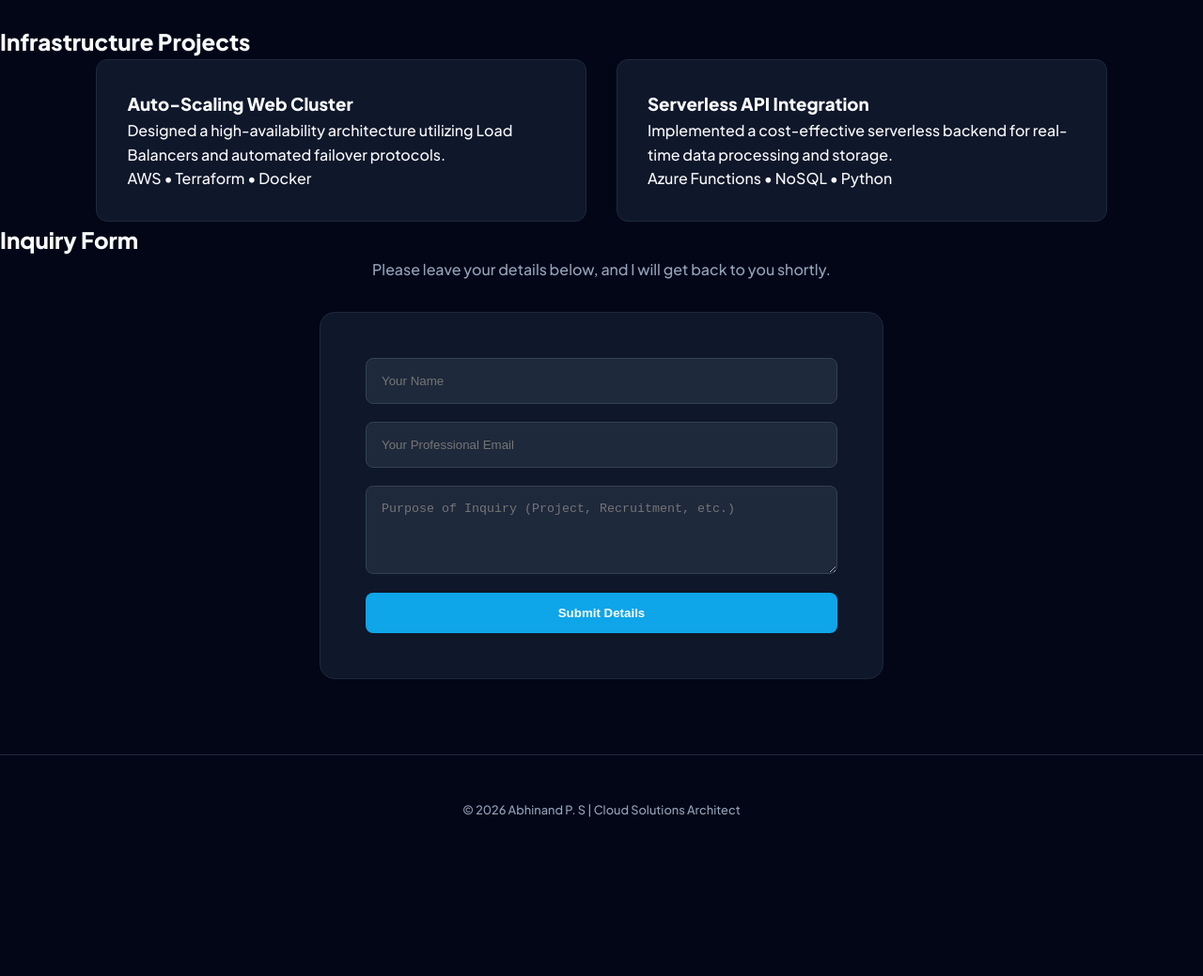
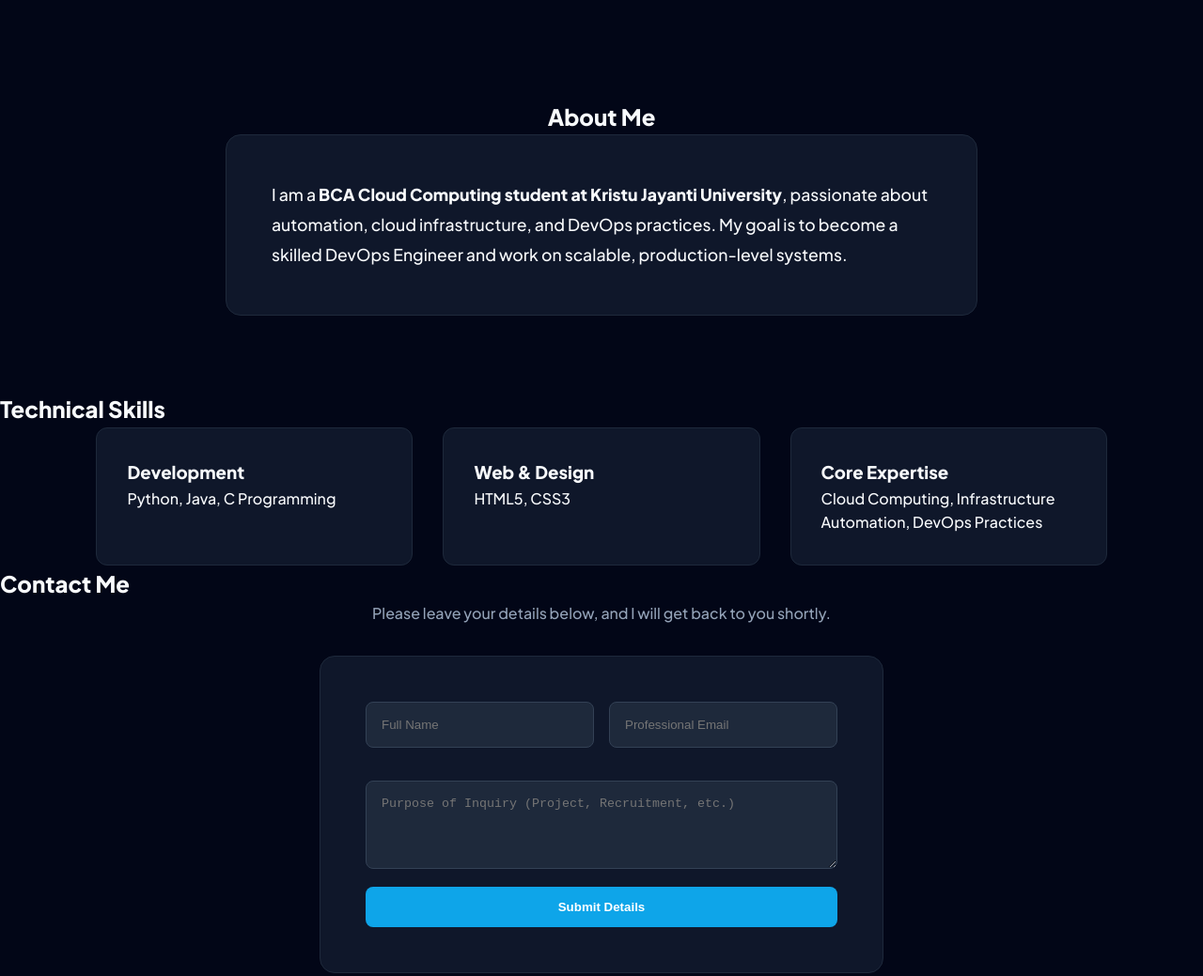
Before and after one commit to Abhinand9364/portfolio, a plain HTML site: page index.html in a window 1280 px wide. Shown: the part 860-1899 px from the top of the page at 94% size. Before the commit the page ends 1780 px from the top, so only its background shows below. Drawn offline with Linux system fonts and the light colour scheme.

Commit message:
Update index.html

```diff
--- a/index.html
+++ b/index.html
@@ -12,9 +12,9 @@
     <nav>
         <div class="logo">APS<span>.</span></div>
         <ul class="nav-links">
-            <li><a href="#home">Cloud Ops</a></li>
-            <li><a href="#projects">Deployments</a></li>
-            <li><a href="#contact" class="btn-contact">Inquiry</a></li>
+            <li><a href="#about">About</a></li>
+            <li><a href="#skills">Skills</a></li>
+            <li><a href="#contact" class="btn-contact">Contact Me</a></li>
         </ul>
     </nav>
 
@@ -24,40 +24,55 @@
             <h1>Abhinand P. S</h1>
             <p class="tagline">Cloud Professional</p>
             <p class="description">Specializing in architecting resilient, scalable cloud environments and automated CI/CD pipelines.</p>
-            <div class="hero-btns" style="margin-top: 60px;">
-                <a href="#projects" class="btn-primary">View Deployments</a>
+            <div class="hero-btns" style="margin-top: 40px;">
+                <a href="#contact" class="btn-primary">Touch Me</a>
             </div>
         </div>
     </header>
 
-    <section id="projects">
-        <h2 class="section-title">Infrastructure Projects</h2>
+    <section id="about" style="padding: 80px 8%; text-align: center;">
+        <h2 class="section-title">About Me</h2>
+        <div class="contact-card" style="max-width: 800px; text-align: left; margin: 0 auto;">
+            <p style="font-size: 1.1rem; color: var(--text-main); line-height: 1.8;">
+                I am a <strong>BCA Cloud Computing student at Kristu Jayanti University</strong>, passionate about automation, cloud infrastructure, and DevOps practices. My goal is to become a skilled DevOps Engineer and work on scalable, production-level systems.
+            </p>
+        </div>
+    </section>
+
+    <section id="skills">
+        <h2 class="section-title">Technical Skills</h2>
         <div class="grid">
             <div class="card reveal">
                 <div class="card-content">
-                    <h3>Auto-Scaling Web Cluster</h3>
-                    <p>Designed a high-availability architecture utilizing Load Balancers and automated failover protocols.</p>
-                    <span class="tech-stack">AWS • Terraform • Docker</span>
+                    <h3>Development</h3>
+                    <p>Python, Java, C Programming</p>
                 </div>
             </div>
             <div class="card reveal">
                 <div class="card-content">
-                    <h3>Serverless API Integration</h3>
-                    <p>Implemented a cost-effective serverless backend for real-time data processing and storage.</p>
-                    <span class="tech-stack">Azure Functions • NoSQL • Python</span>
+                    <h3>Web & Design</h3>
+                    <p>HTML5, CSS3</p>
+                </div>
+            </div>
+            <div class="card reveal">
+                <div class="card-content">
+                    <h3>Core Expertise</h3>
+                    <p>Cloud Computing, Infrastructure Automation, DevOps Practices</p>
                 </div>
             </div>
         </div>
     </section>
 
     <section id="contact">
-        <h2 class="section-title">Inquiry Form</h2>
+        <h2 class="section-title">Contact Me</h2>
         <p style="text-align: center; color: var(--text-dim); margin-bottom: 2rem;">Please leave your details below, and I will get back to you shortly.</p>
         <div class="contact-card">
             <form id="visitor-form">
-                <input type="text" placeholder="Your Name" required>
-                <input type="email" placeholder="Your Professional Email" required>
-                <textarea placeholder="Purpose of Inquiry (Project, Recruitment, etc.)" rows="4"></textarea>
+                <div style="display: grid; grid-template-columns: 1fr 1fr; gap: 1rem; margin-bottom: 1rem;">
+                    <input type="text" name="name" placeholder="Full Name" required>
+                    <input type="email" name="email" placeholder="Professional Email" required>
+                </div>
+                <textarea name="message" placeholder="Purpose of Inquiry (Project, Recruitment, etc.)" rows="4" required></textarea>
                 <button type="submit" class="btn-primary">Submit Details</button>
             </form>
         </div>
```
